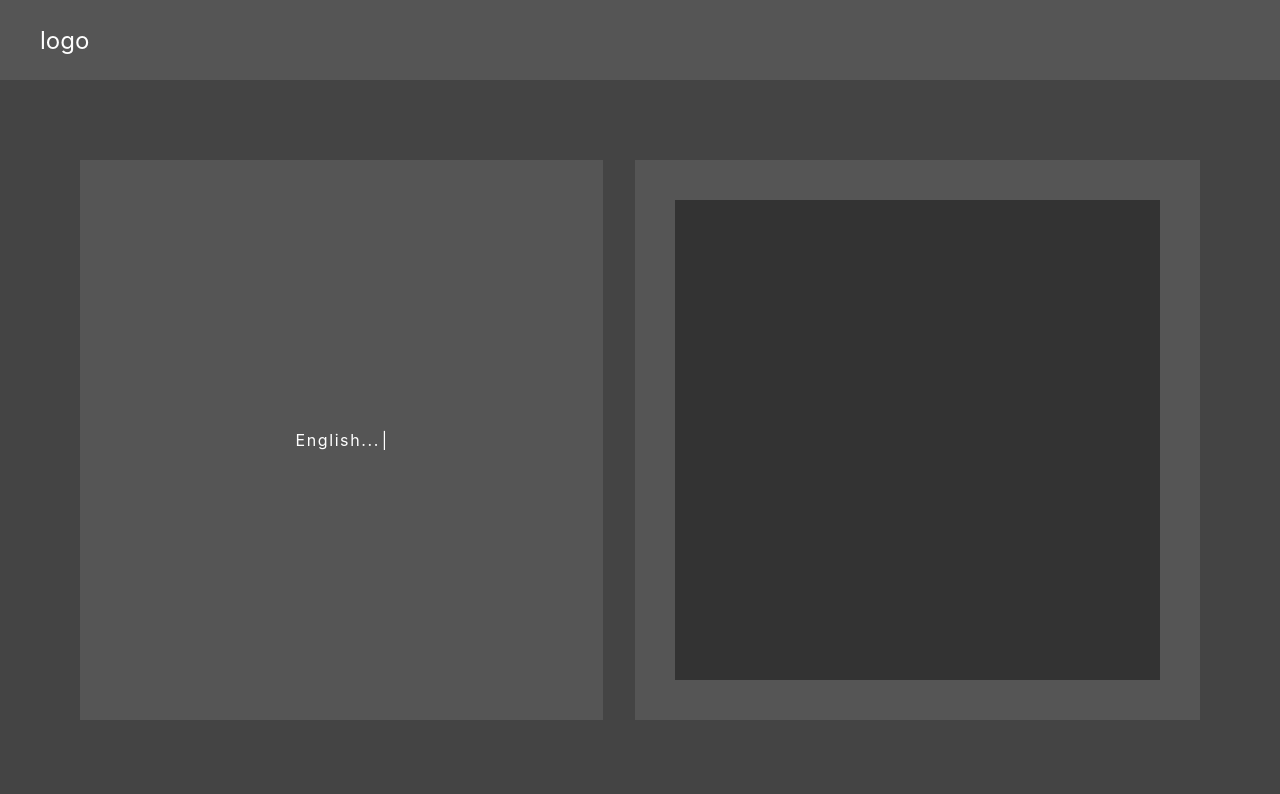
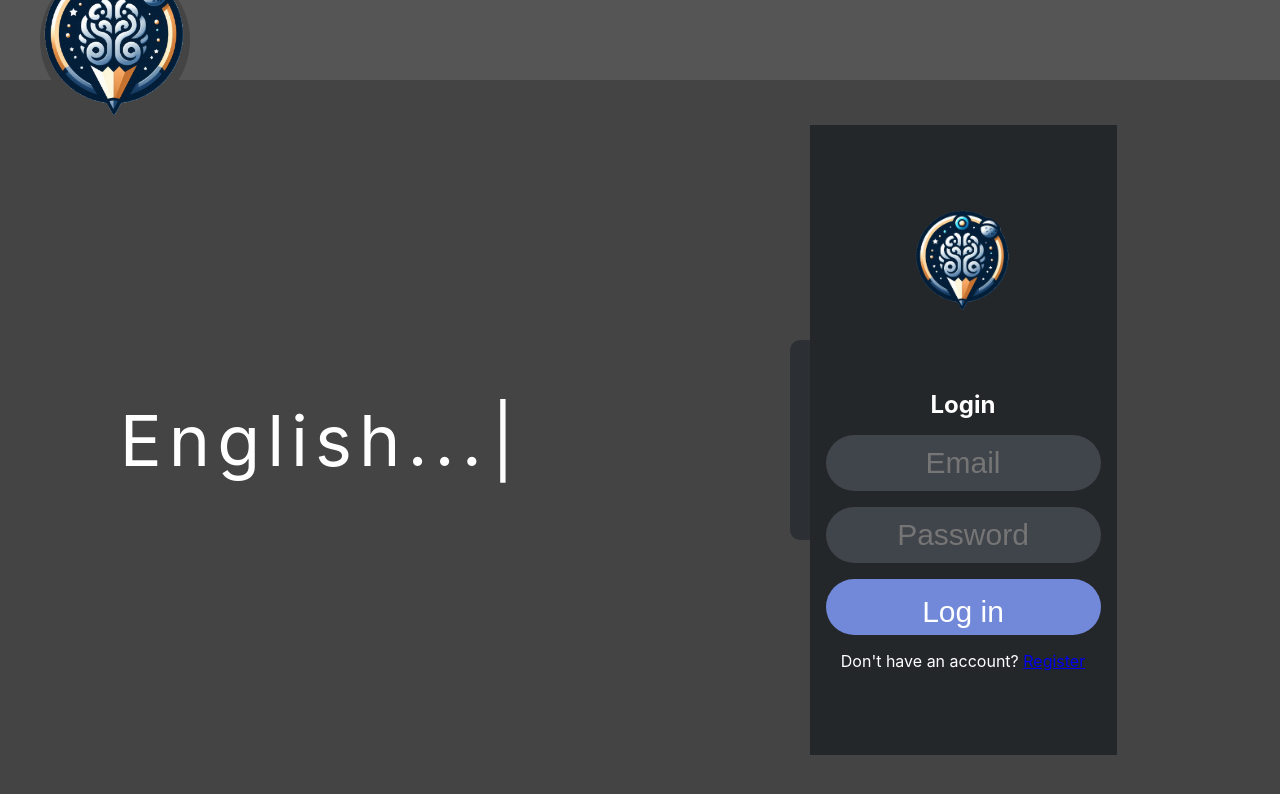
Before and after one commit to WLMEY/OwnerProject-Pencel, a React (Create React App) app: page / in a window 1280 px wide. Shown: the top 794 px of the page. Built offline with nearby package versions, Linux system fonts and the light colour scheme; no server answers; data requests are answered from the project's data file.

Commit message:
Refactor code structure for improved readability and maintainability

```diff
--- a/src/login.jsx
+++ b/src/login.jsx
@@ -1,107 +1,7 @@
-// import React from "react";
-// import { useState, useEffect } from 'react';
-
-// const Login = () => {
-//   const textArray = ["English"];
-
-// //   const text = (e, index) => {
-// //     // const typingspeed=150;
-// //     // const delaybetweentexts=2000;
-// //     // let textIndex=0;
-// //     // let charindex=0;
-
-// //     setTimeout(text, 150);
-// //     return <span>{e}</span>;
-// //   };
-
-
-
-
-
-// // function TypingText({ text, delay = 100 }) {
-// //   const [displayedText, setDisplayedText] = useState('');
-
-// //   useEffect(() => {
-// //     let currentIndex = 0;
-
-// //     const interval = setInterval(() => {
-
-// //       setDisplayedText((prev) => prev + text[currentIndex]);
-// //       currentIndex++;
-
-// //       if (currentIndex >= text.length) {
-// //         // clearInterval(interval);
-// //         currentIndex=0;
-// //         setDisplayedText('');
-// //       }
-
-
-// //     }, delay);
-
-// //     return () => clearInterval(interval);
-// //   }, [text, delay]);
-
-// //   return <span>{displayedText}</span>;
-// // }
-// function TypingText({ text, delay = 100 }) {
-//     const [displayedText, setDisplayedText] = useState('');
-
-//     useEffect(() => {
-//       let currentIndex = 0;
-//       let isTyping = true;
-
-//       const interval = setInterval(() => {
-//         if (isTyping) {
-//           setDisplayedText((prev) => prev + text[currentIndex]);
-//           currentIndex++;
-
-//           if (currentIndex >= text.length) {
-//             isTyping = false;
-
-//             // استنى شوية قبل المسح
-//             setTimeout(() => {
-//               setDisplayedText('');
-//               currentIndex = 0;
-//               isTyping = true;
-//             }, 2000); // هنا مثلاً هينتظر ثانيتين بعد ما الكلمة تخلص
-//           }
-//         }
-//       }, delay);
-
-//       return () => clearInterval(interval);
-//     }, [text, delay]);
-
-//     return <span>{displayedText}</span>;
-//   }
-
-//   return (
-//     <div className="log">
-//       <header className="Logo continer">logo</header>
-//       <main className="main">
-//         <section className="Animation continer">
-//           <div className="typing">
-//             {<TypingText text="mohammed" delay={100}/>}            </div>
-//           <div className="cursor">|</div>
-//         </section>
-//         <section className="account continer">
-//           <div className="Login continer1"></div>
-//           <div className="Register continer1"></div>
-//         </section>
-//       </main>
-//     </div>
-//   );
-// };
-
-// export default Login;
-
-
-
-
-
-import React, { useState, useEffect } from 'react';
+import React, { useState, useEffect } from "react";
 
 function TypingText({ text, delay = 100, pause = 2000 }) {
-  const [displayedText, setDisplayedText] = useState('');
+  const [displayedText, setDisplayedText] = useState("");
 
   useEffect(() => {
     let isCancelled = false;
@@ -116,7 +16,7 @@ function TypingText({ text, delay = 100, pause = 2000 }) {
 
         // انتظر شوية قبل إعادة الكتابة
         await new Promise((resolve) => setTimeout(resolve, pause));
-        setDisplayedText('');
+        setDisplayedText("");
       }
     };
 
@@ -133,17 +33,39 @@ function TypingText({ text, delay = 100, pause = 2000 }) {
 const Login = () => {
   return (
     <div className="log">
-      <header className="Logo continer">logo</header>
+      <header className="header continer">
+        <div>
+          <img className="logo" src="../2logo.png" alt="Logo" />
+        </div>
+      </header>
       <main className="main">
-        <section className="Animation continer">
+        {/* typing animattion */}
+        <section className="Animation ">
           <div className="typing">
             <TypingText text="English..." delay={100} pause={2000} />
           </div>
           <div className="cursor">|</div>
         </section>
-        <section className="account continer">
-          <div className="Login continer1"></div>
-          <div className="Register continer1"></div>
+
+        {/* Accounting */}
+
+        <section className="account ">
+          <div className="Login ">
+            <div className="logo_login">
+              <img src="../2logo.png" alt="Logo" />
+            </div>
+            <form className="form" action="">
+              <h1>Login</h1>
+              <input type="email" placeholder="Email" required />
+              <input type="password" placeholder="Password" required />
+              <button type="submit" className="btn_login">Log in</button>
+              <p>
+                Don't have an account? <a href="/register">Register</a>
+              </p>
+            </form>
+          </div>
+
+          {/* <div className="Register continer1"></div> */}
         </section>
       </main>
     </div>
--- a/src/styles.css
+++ b/src/styles.css
@@ -247,12 +247,22 @@ hr{
   width: 100%;
   height: 100vh;
  }
-.Logo{
+.header{
   display: flex;
   flex-direction: row;
   justify-content: start;
   align-items: center;
   padding: 5vb;
+  /* width: fit-content; */
+}
+.logo{
+  width:150px;
+  height: 150px;
+  border-radius: 50%;
+  background-color: #444;
+  display: flex;
+  justify-content: center;
+  align-items: center;
 }
 .main{
   width: 100%;
@@ -263,16 +273,17 @@ hr{
   align-items: center;
   gap: 4vb;
   background-color:#444;
-  padding: 10vb;
+  padding: 10px;
 
 
 }
 .Animation{
-  width: 100%;
+  width: 50%;
   height: 100%;
   display: flex;
   justify-content: center;
   align-items: center;
+  font-size: 70px;
 }
 .typing{
   letter-spacing: 0.1em;
@@ -284,21 +295,106 @@ hr{
   animation: blink 0.6s step-end infinite;
 
 }
+
+
 @keyframes blink {
   50%{
     opacity: 0;
   }
 }
 .account{
-  width: 100%;
+  width: 50%;
   height: 100%;
-  padding: 5vb;
-}
-.Login{
-  width: 100%;
-  height: 100%;
+  /* padding: 5vb; */
+  display: flex;
+  flex-direction: column;
+  align-items: center;
+  justify-content: center;
 
 }
+
+.Login {
+  display: flex;
+  flex-direction: column;
+  justify-content: center;
+  align-items: center;
+  gap: 10vh;
+  width: 50%;
+  height: 90%;
+  padding: 2vb;
+  background-color: var(--bg-right);
+  position: relative;
+
+  /* z-index:1; */
+
+}
+.logo_login img{
+  width: 100px;
+  height: 100px;
+  border-radius: 50%;
+  /* background-color; */
+  display: flex;
+  justify-content: center;
+  align-items: center;
+}
+.form{
+  display: flex;
+  flex-direction: column;
+  justify-content: center;
+  align-items: center;
+  gap: 2vh;
+  width: 100%;
+  /* height: 100%; */
+  /* padding: 5vb; */
+}
+.form input{
+  width: 100%;
+  height: 7vh;
+  padding: 2vb;
+  font-size:30px;
+  border-radius: 30px;
+  border: none;
+  background-color:var(--input-bg);
+  color: white;
+  text-align: center;
+}
+.form input::placeholder{
+  /* color: white; */
+  font-size:30px;
+}
+.btn_login{
+  width: 100%;
+  height: 7vh;
+  padding: 2vb;
+  font-size: 30px;
+  border-radius: 30px;
+  border: none;
+  background-color:var(--btn-bg);
+  color: white;
+
+}
+
+.Login::before{
+  content: '';
+  position: absolute;
+  display: flex;
+  justify-content: center;
+  align-items: center;
+  /* transform:rotate(90deg); */
+
+  top: 50%;
+  left: -20px;
+  width:20px;
+  height:200px;
+  transform: translate(0, -50%);
+  background-color:var(--bg-left);
+  /* z-index: 0; */
+ border-top-left-radius: 10px;
+  border-bottom-left-radius: 10px;
+
+  /* border-radius: 5px; */
+}
+
 
 
 
@@ -321,6 +417,15 @@ hr{
   --list-bg: #36393F;
   --list-bg2: #ff3c0088;
   --list-text: #FFFFFF;
+
+/*
+  --col1:#f3f3ed;
+  --col2:#555554;
+  --col3:#d8d8d2;
+  --col4:#4d4d4d;
+  --col5:#888986; */
+
+
 }
 .Main {
   background-color: var(--bg-left);
```
Also changed, not shown: public/2logo.png (added).
